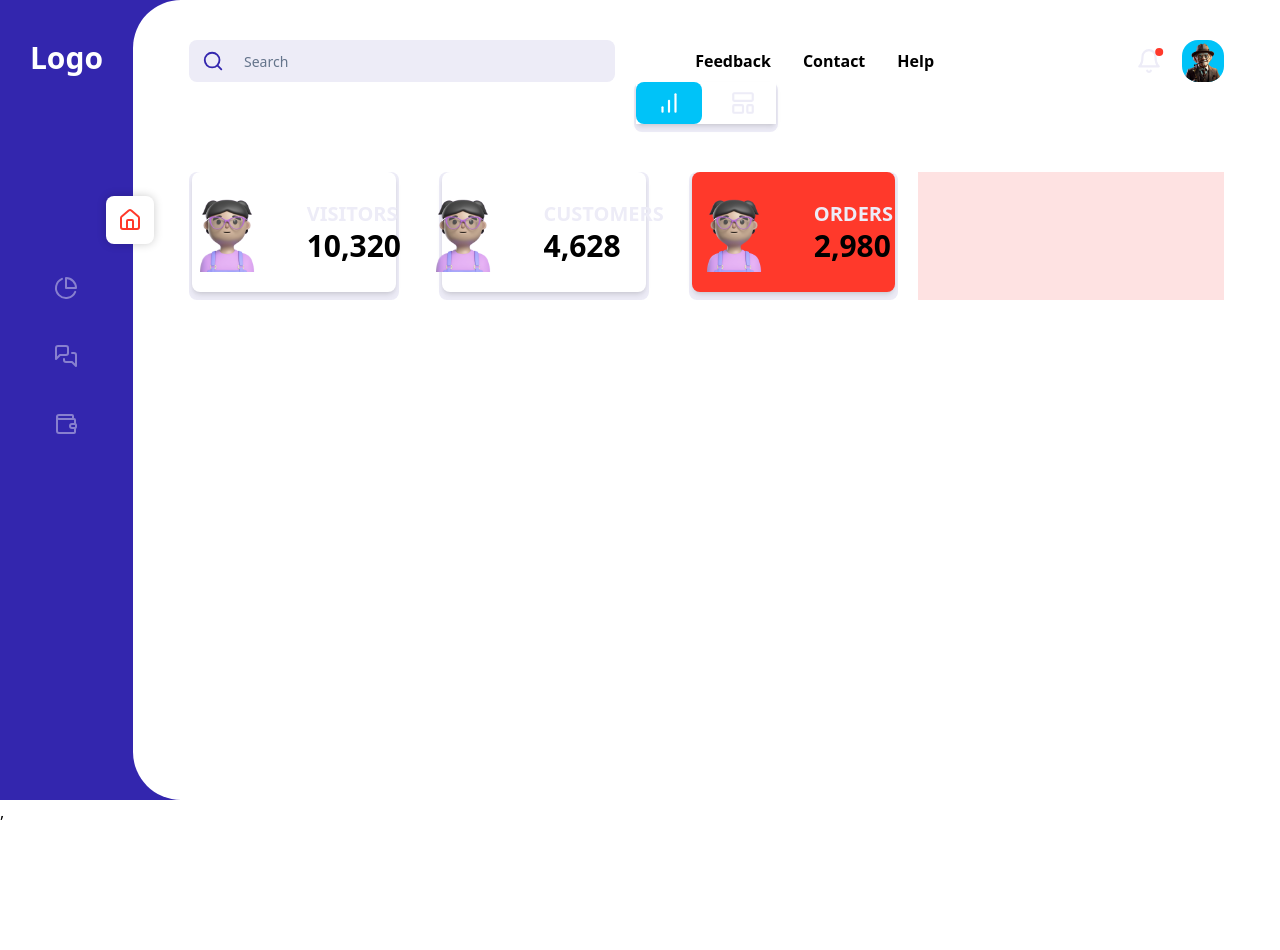
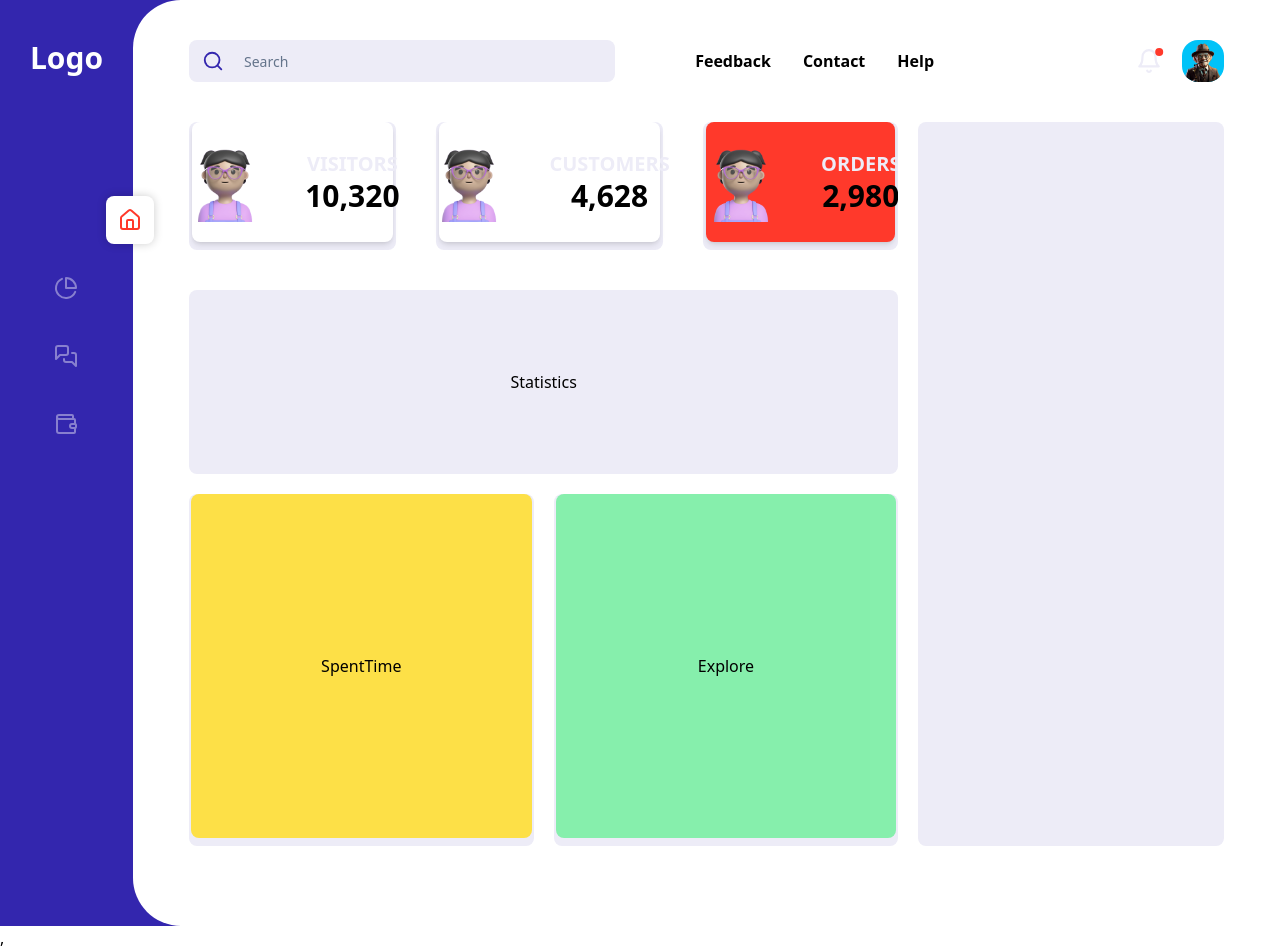
Before and after one commit to Benjtalkshow/onfleekq-dashbaord, a React (Vite) app: page / in a window 1280 px wide. Before the commit the page ends 824 px from the top, so only its background shows below. Built offline with nearby package versions, Linux system fonts and the light colour scheme.

Commit message:
Chore: layouts completed

```diff
--- /dev/null
+++ b/src/components/dashboardComponents/Explore.jsx
@@ -0,0 +1,12 @@
+import { tailwindEffect } from '../../data/data';
+import React from 'react'
+
+const Explore = () => {
+  return (
+    <section className={`${tailwindEffect} rounded-lg w-full bg-background pb-2 px-[2px]`}>
+        <div className='px-20 py-40 w-full bg-green-300 text-center rounded-lg'>Explore</div>
+    </section>
+  )
+}
+
+export default Explore
--- a/src/components/dashboardComponents/LittleCard.jsx
+++ b/src/components/dashboardComponents/LittleCard.jsx
@@ -4,10 +4,10 @@ import { tailwindEffect } from "../../data/data";
 
 const LittleCard = ({ title = "visitors", stat = "14,606",  logic, style }) => {
   return (
-    <div className="bg-background  rounded-lg pb-2 px-[3px]">
-    <div  className={`${tailwindEffect} ${logic} w-[110px] sm:w-full px-5 py-5 flex flex-col-reverse custom1:flex-row rounded-lg justify-center gap-2 custom1:gap-10 items-center shadow-md hover:shadow-xl`}>
+    <div className="bg-background w-fit rounded-lg pb-2 px-[3px]">
+    <div  className={`${tailwindEffect} ${logic} px-5 py-5 flex flex-col-reverse custom1:flex-row rounded-lg gap-2 custom1:gap-10 justify-center items-center shadow-md hover:shadow-xl`}>
       <img src={Avatar} width={80} height={80} />
-      <div>
+      <div className="text-center">
         <h1 className="font-semibold text-background text-md custom1:text-xl">{title.toLocaleUpperCase()}</h1>
         <p className={`${style} font-bold text-lg custom1:text-3xl text-black`}>{stat}</p>
       </div>
--- a/src/components/dashboardComponents/Navigation.jsx
+++ b/src/components/dashboardComponents/Navigation.jsx
@@ -7,9 +7,9 @@ const Navigation = () => {
   const { activeTab, setActiveTab } = useContext(NavigationContext);
 
   return (
-    <section className="flex justify-center">
+    <section className="custom1:hidden justify-center flex">
       <div className="rounded-lg  bg-background w-fit pb-2 px-[2px]">
-        <div className="m-auto bg-white shadow-md hover:shadow-lg flex justify-center items-center gap-2 text-center">
+        <div className="m-auto rounded-lg bg-white shadow-md hover:shadow-lg flex justify-center items-center gap-2 text-center">
           <div
             className={`cursor-pointer ${
               activeTab === 0 ? "bg-info text-white" : "bg-white text-background"
--- /dev/null
+++ b/src/components/dashboardComponents/SpentTime.jsx
@@ -0,0 +1,12 @@
+import { tailwindEffect } from '../../data/data';
+import React from 'react'
+
+const SpentTime = () => {
+  return (
+    <section className={`${tailwindEffect} w-full rounded-lg bg-background pb-2 px-[2px]`}>
+        <div className='px-20 py-40 w-full bg-yellow-300 text-center rounded-lg'>SpentTime</div>
+    </section>
+  )
+}
+
+export default SpentTime
--- /dev/null
+++ b/src/components/dashboardComponents/Statistics.jsx
@@ -0,0 +1,11 @@
+import React from "react";
+
+const Statistics = () => {
+  return (
+    <div className="w-full mt-10 bg-background p-20 rounded-lg text-center">
+      Statistics
+    </div>
+  );
+};
+
+export default Statistics;
--- a/src/pages/Dashboard.jsx
+++ b/src/pages/Dashboard.jsx
@@ -2,6 +2,9 @@ import { littleCardData } from "../data/data";
 import LittleCard from "../components/dashboardComponents/LittleCard";
 import React from "react";
 import Navigation from "../components/dashboardComponents/Navigation";
+import Statistics from "../components/dashboardComponents/Statistics";
+import SpentTime from "../components/dashboardComponents/SpentTime";
+import Explore from "../components/dashboardComponents/Explore";
 
 const Dashboard = () => {
   return (
@@ -9,12 +12,15 @@ const Dashboard = () => {
       <Navigation />
       <div className="flex-col justify-between gap-5 flex custom1:flex-row my-10 w-full">
         {/* left grid */}
-      <div className="grid grid-cols-3 w-full sm:w-[70%]  gap-10 overflow-x-scroll custom1:overflow-x-hidden">
+        <div className="w-full custom1:w-[70%]">
+          <div className="flex justify-between   gap-10 overflow-x-scroll custom1:overflow-x-hidden">
             {littleCardData.map((data, index) => (
               <LittleCard
                 title={data.title}
                 logic={
-              index === littleCardData.length - 1 ? "bg-secondary" : "bg-white"
+                  index === littleCardData.length - 1
+                    ? "bg-secondary"
+                    : "bg-white"
                 }
                 stat={data.stat}
                 key={index}
@@ -26,8 +32,17 @@ const Dashboard = () => {
               />
             ))}
           </div>
+          {/* statistics */}
+          <Statistics />
+
+          {/* down layouts */}
+          <div className="w-full flex gap-5 mt-5">
+            <SpentTime />
+            <Explore />
+          </div>
+        </div>
         {/* right grid */}
-      <div className="bg-red-100 p-10 w-full custom1:w-[30%]"></div>
+        <div className="bg-background rounded-lg p-10 w-full custom1:w-[30%]"></div>
       </div>
     </section>
   );
```
Lines whose indentation alone changed are shown as unchanged.
